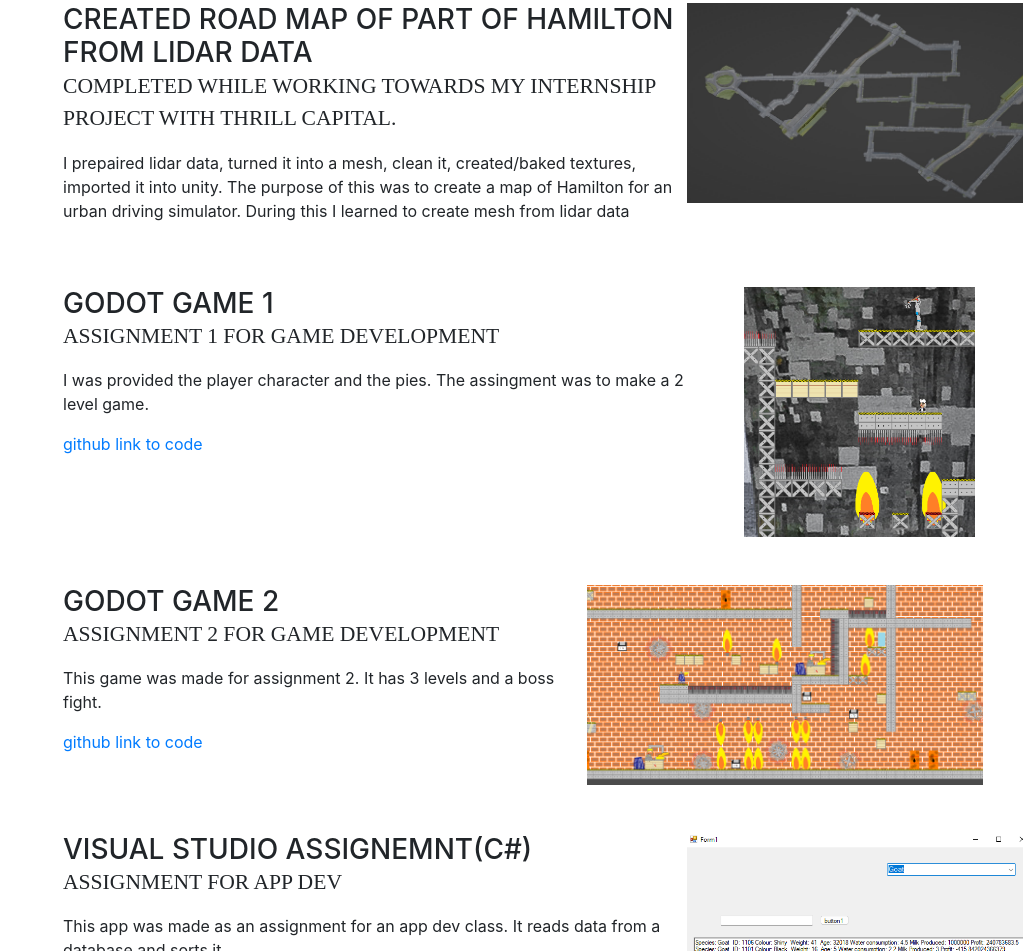
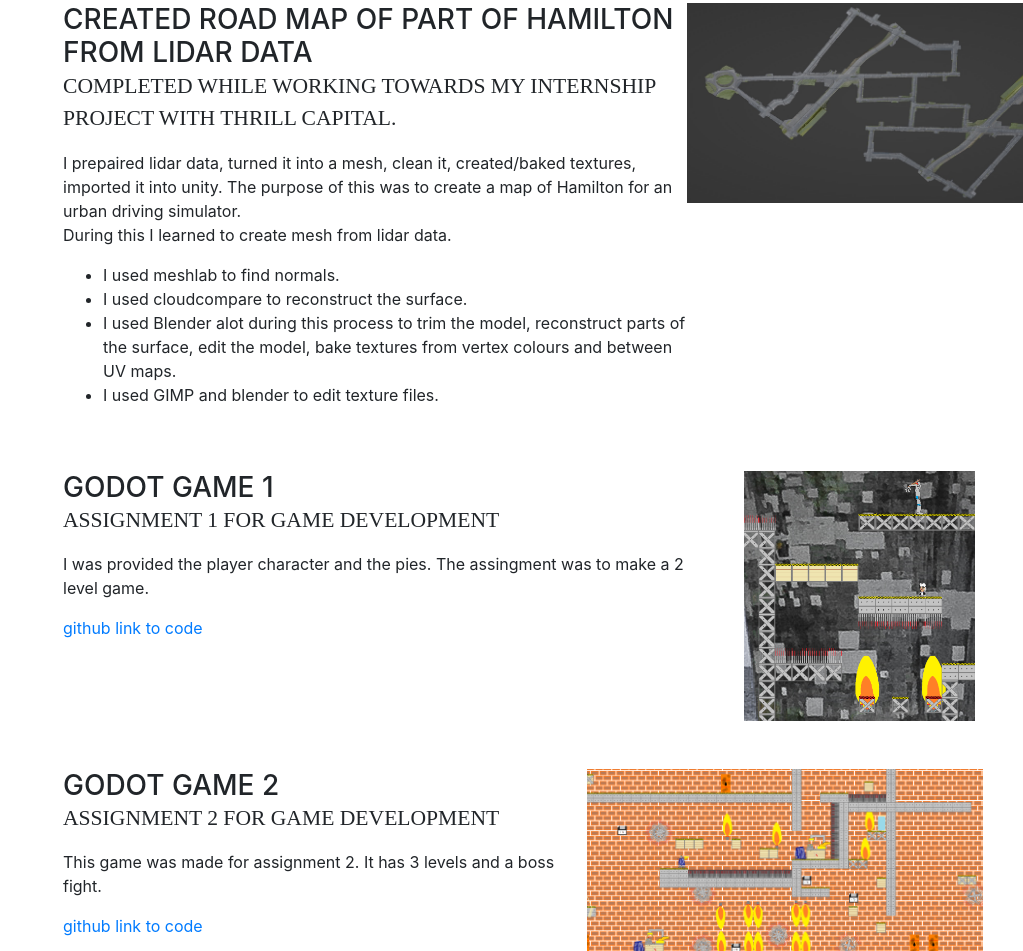
Before and after one commit to Sea-Captain-Dave/Sea-Captain-Dave.github.io, a website with bundled scripts: page index.html in a window 1280 px wide. Shown: the part 2331-3282 px from the top of the page, without its empty margins (257-1280 px from the left). Built offline with nearby package versions, Linux system fonts and the light colour scheme; a web font is replaced by a local one.

Commit message:
Update index.html

```diff
--- a/index.html
+++ b/index.html
@@ -208,8 +208,13 @@
               <h3 class="mb-0">Created road map of part of Hamilton from Lidar data</h3>
               <div class="subheading mb-3">Completed while working towards my internship project with Thrill Capital.</div>
               <p>I prepaired lidar data, turned it into a mesh, clean it, created/baked textures, imported it into unity.
-                The purpose of this was to create a map of Hamilton for an urban driving simulator.
-                During this I learned to create mesh from lidar data
+                The purpose of this was to create a map of Hamilton for an urban driving simulator. <br>
+                During this I learned to create mesh from lidar data.
+                <ul><li>I used meshlab to find normals.</li>
+                <li>I used cloudcompare to reconstruct the surface.</li>
+                <li>I used Blender alot during this process to trim the model, reconstruct parts of the surface, edit the model, bake textures from vertex colours and between UV maps.</li>
+                <li>I used GIMP and blender to edit texture files.</li>
+              </ul>
               </p>
               <!--<a href="https://github.com/Sea-Captain-Dave/Game-for-assignment-2" target="_blank">github link to code</a>-->
             </div>
```
